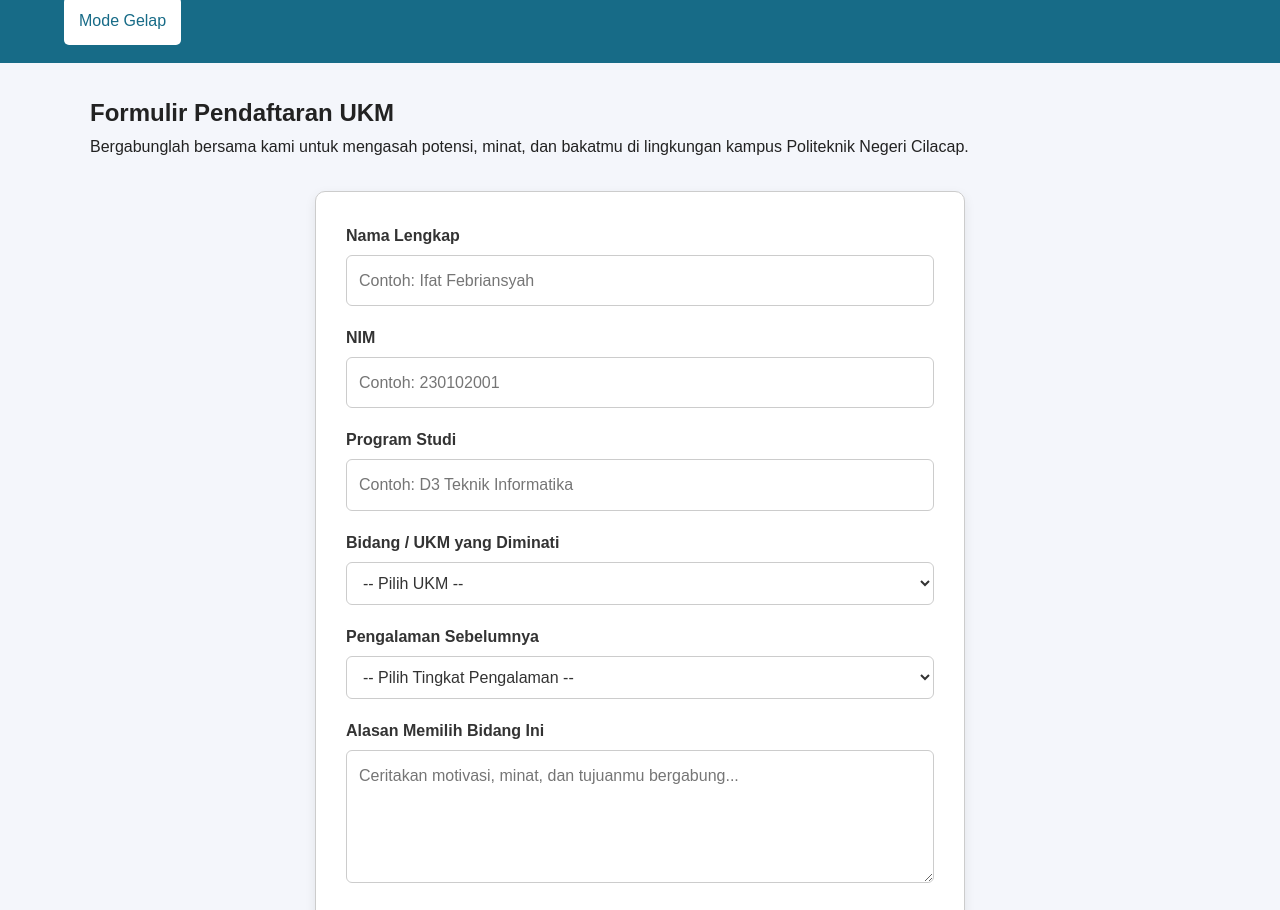
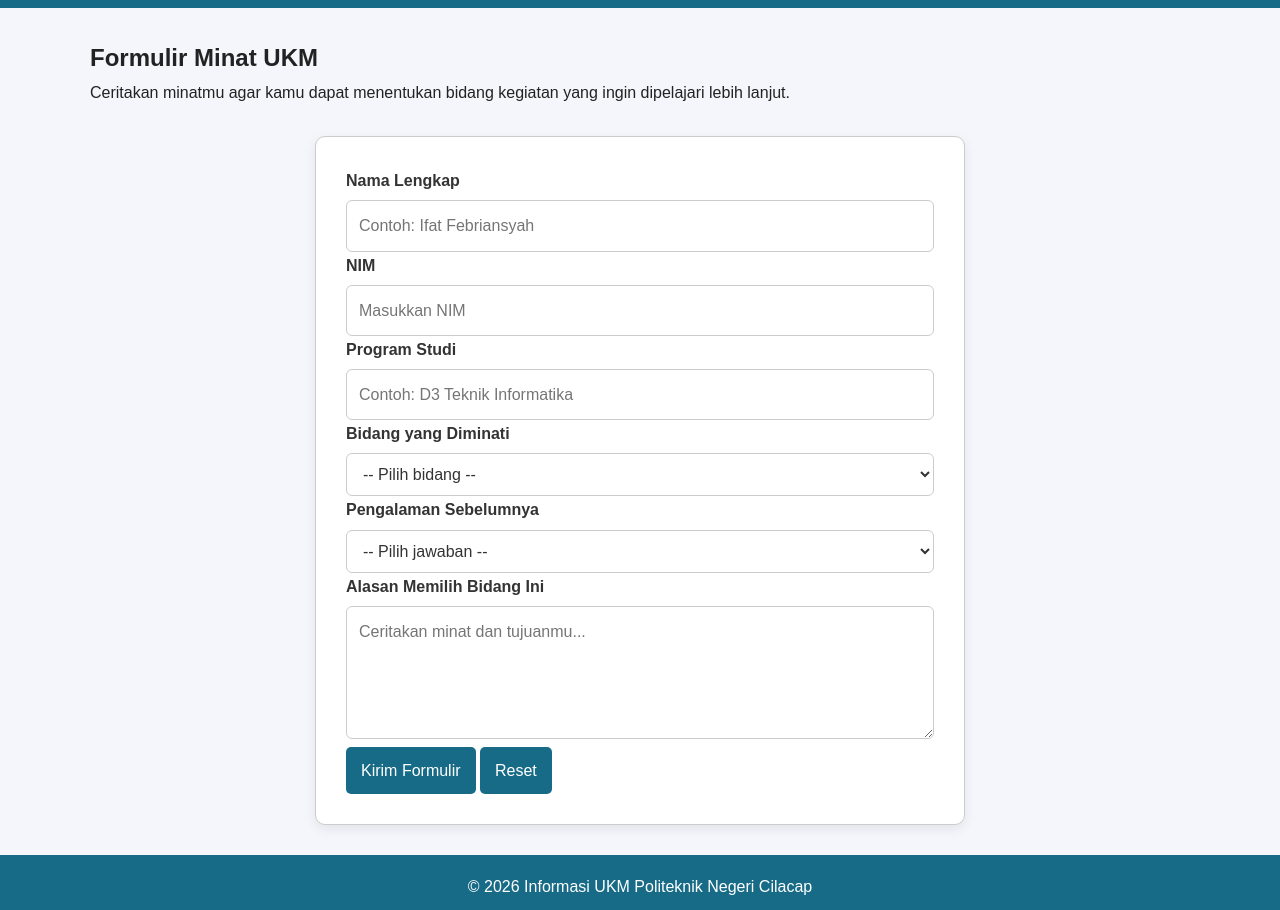
Before and after one commit to ahmadmubarok296/project-kelompok-5, a plain HTML site: page pendaftaran.html in a window 1280 px wide. Shown: the part 75-985 px from the top of the page. Drawn offline with Linux system fonts and the light colour scheme.

Commit message:
Membuat struktur halaman pendaftaran

```diff
--- a/pendaftaran.html
+++ b/pendaftaran.html
@@ -3,115 +3,73 @@
   <head>
     <meta charset="UTF-8" />
     <meta name="viewport" content="width=device-width, initial-scale=1.0" />
-    <title>Pendaftaran UKM - Politeknik Negeri Cilacap</title>
+    <title>Pendaftaran UKM PNC</title>
     <link rel="stylesheet" href="css/style.css" />
   </head>
   <body>
-    <!-- Navbar Navigation -->
     <nav class="navbar">
-      <div class="container nav-container">
-        <a href="beranda.html" class="logo">UKM PNC</a>
+      <h2>UKM PNC</h2>
       <div class="menu">
         <a href="beranda.html">Beranda</a>
         <a href="profil.html">Profil</a>
         <a href="kegiatan.html">Kegiatan</a>
-          <a href="pendaftaran.html" class="active">Pendaftaran</a>
+        <a href="pendaftaran.html">Pendaftaran</a>
       </div>
-        <button id="tombol-tema" type="button">Mode Gelap</button>
-      </div>
+      <button id="tombol-tema">Mode Gelap</button>
     </nav>
 
-    <!-- Main Content -->
-    <main class="container">
+    <main>
       <section class="hero">
-        <h1>Formulir Pendaftaran UKM</h1>
+        <h1>Formulir Minat UKM</h1>
         <p>
-          Bergabunglah bersama kami untuk mengasah potensi, minat, dan bakatmu di lingkungan kampus Politeknik Negeri Cilacap.
+          Ceritakan minatmu agar kamu dapat menentukan bidang kegiatan yang
+          ingin dipelajari lebih lanjut.
         </p>
       </section>
 
-      <!-- Section Form Card -->
-      <section class="form-section">
-        <form id="form-pendaftaran" class="form-pendaftaran" novalidate>
-          <div class="form-group">
+      <form id="form-pendaftaran" class="form-pendaftaran">
         <label for="nama">Nama Lengkap</label>
-            <input
-              type="text"
-              id="nama"
-              placeholder="Contoh: Ifat Febriansyah"
-              required
-            />
-          </div>
+        <input type="text" id="nama" placeholder="Contoh: Ifat Febriansyah" required />
 
-          <div class="form-group">
         <label for="nim">NIM</label>
-            <input
-              type="text"
-              id="nim"
-              placeholder="Contoh: 230102001"
-              required
-            />
-          </div>
+        <input type="text" id="nim" placeholder="Masukkan NIM" required />
 
-          <div class="form-group">
         <label for="prodi">Program Studi</label>
-            <input
-              type="text"
-              id="prodi"
-              placeholder="Contoh: D3 Teknik Informatika"
-              required
-            />
-          </div>
+        <input type="text" id="prodi" placeholder="Contoh: D3 Teknik Informatika" required />
 
-          <div class="form-group">
-            <label for="pilihan-ukm">Bidang / UKM yang Diminati</label>
+        <label for="pilihan-ukm">Bidang yang Diminati</label>
         <select id="pilihan-ukm" required>
-              <option value="">-- Pilih UKM --</option>
-              <option value="Logic Robotic PNC">Logic Robotic PNC</option>
-              <option value="PROTIC">PROTIC (TI)</option>
+          <option value="">-- Pilih bidang --</option>
+          <option value="Logic Robotic PNC">ROBOTIC</option>
+          <option value="PROTIC">PROTIC</option>
           <option value="Medicom">MEDICOM</option>
-              <option value="Kewirausahaan">Kewirausahaan</option>
-              <option value="KOMAPALA">KOMAPALA</option>
-              <option value="Majlis Al Mustaqim">Majlis Al Mustaqim</option>
+          <option value="Kewirausahaan">KEWIRAUSAHAAN</option>
+          <option value="Kewirausahaan">KOMAPALA</option>
+          <option value="Kewirausahaan">MAJLIS AL MUSTAQIM</option>
         </select>
-          </div>
 
-          <div class="form-group">
         <label for="pengalaman">Pengalaman Sebelumnya</label>
         <select id="pengalaman" required>
-              <option value="">-- Pilih Tingkat Pengalaman --</option>
-              <option value="Pemula">Belum punya pengalaman (Pemula)</option>
-              <option value="Pernah Belajar">Pernah belajar sendiri</option>
-              <option value="Pernah Ikut Kegiatan">Pernah ikut kegiatan/organisasi serupa</option>
+          <option value="">-- Pilih jawaban --</option>
+          <option value="Pemula">Belum punya pengalaman</option>
+          <option value="Pernah belajar">Pernah belajar sendiri</option>
+          <option value="Pernah ikut kegiatan">
+            Pernah ikut kegiatan serupa
+          </option>
         </select>
-          </div>
 
-          <div class="form-group">
         <label for="alasan">Alasan Memilih Bidang Ini</label>
-            <textarea
-              id="alasan"
-              rows="4"
-              placeholder="Ceritakan motivasi, minat, dan tujuanmu bergabung..."
-              required
-            ></textarea>
-          </div>
+        <textarea id="alasan" rows="4" placeholder="Ceritakan minat dan tujuanmu..." required ></textarea>
 
-          <div class="button-group">
-            <button type="submit" class="btn btn-primary">Kirim Formulir</button>
-            <button type="reset" class="btn btn-secondary">Reset</button>
-          </div>
+        <button type="submit">Kirim Formulir</button>
+        <button type="reset" class="tombol-reset">Reset</button>
 
-          <!-- Tempat pesan status kirim/validasi -->
-          <div id="pesan-pendaftaran" class="pesan-box" aria-live="polite"></div>
+        <div id="pesan-pendaftaran" aria-live="polite"></div>
       </form>
-      </section>
     </main>
 
-    <!-- Footer -->
     <footer>
-      <div class="container footer-content">
-        <p>&copy; 2026 Informasi UKM Politeknik Negeri Cilacap. All rights reserved.</p>
-      </div>
+      <p>&copy; 2026 Informasi UKM Politeknik Negeri Cilacap</p>
     </footer>
 
     <script src="js/script.js"></script>
```
Lines whose indentation alone changed are shown as unchanged.
